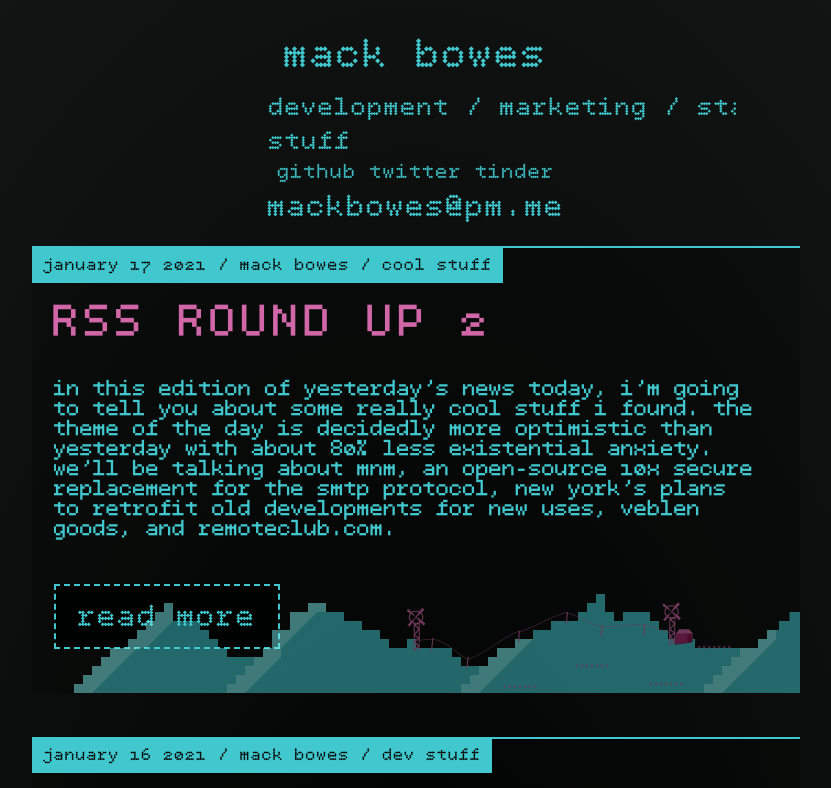
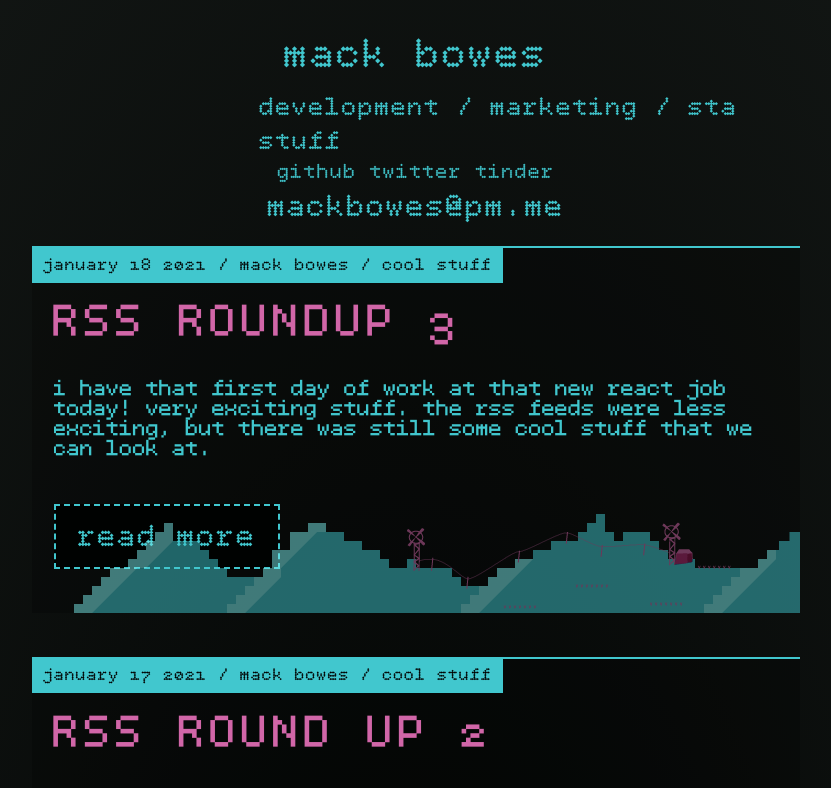
Before and after one commit to mackbowes/mackbowes.com, a Next.js app: page / in a window 1280 px wide. Shown: the top 788 px of the page, without its empty margins (224-1055 px from the left). Built offline with nearby package versions, Linux system fonts and the light colour scheme; a web font is replaced by a local one.

Commit message:
added new blog post

```diff
--- a/components/Card.js
+++ b/components/Card.js
@@ -7,6 +7,10 @@ export default function Card(props) {
     const [buttonContent, setButtonContent] = useState('read more');
     const [style, setStyle] = useState({  scrollbarWidth: `none`,
         scrollbarColor: `var(--text) #d166a8`, height: `100%`})
+
+    const doNothing = e => {
+        e.preventDefault();
+    }
 
     const handleClick = e => {
         setShow(!show);
@@ -38,7 +42,7 @@ export default function Card(props) {
           {children(show)}
         </div>
         <button className={styles.cardButton} onClick={handleClick}>{buttonContent}</button>
-        <img src="/images/card-bottom-01.png" className={styles.bottomimg} />
+        <img onClick={doNothing} onContextMenu={doNothing} src="/images/card-bottom-01.png" className={styles.bottomimg} />
         </article>
 
     )
--- a/pages/index.js
+++ b/pages/index.js
@@ -207,6 +207,34 @@ export default function Home() {
           </ul>
           <p>I really need to figure out a CMS, typing all this out in jsx is a dangerous game.</p>
         </Card>
+        <Card
+        title="rss roundup 3"
+        info="january 18 2021 / mack bowes / cool stuff">
+          <p>I have that first day of work at that new react job today! Very exciting stuff. The RSS feeds were less exciting, but there was still some cool stuff that we can look at.</p>
+          <ul>
+            <li>The Fediverse, or more specifically <IL href="https://slashdev.space/posts/2021-01-18-reasons-the-fediverse-is-better" tooltip="6 Reasons the Fediverse is better than regular social media on slashdev.space">6 reasons it's better than regular social media.</IL>
+            <ul>
+              <li>The fediverse is an inclusive term for open, distributed social media platforms like <IL href="https://joinmastodon.org/">mastodon,</IL> basically twitter, <IL href="https://peer.tube/" tooltip="peer tube">peer.tube</IL>, basically youtube, and <IL href="https://pixelfed.org/" tooltip="Pixelfed.org">pixelfed</IL> for the people who love IG.</li>
+              <li>Notably didn't mention a twitter clone which could be a cool project.</li>
+              <li>These services are decentralized which is a big idea in the moment with the fricken president of the united states getting bounced from the internet. no cap he's a racist shit bag that attempted to overthrow 'democracy', but people are just hyper aware of twitter et al.'s ability to bounce them.</li>
+            </ul>
+            </li>
+            <li><IL href="https://www.eleuther.ai/gpt-neo" tooltip="GPT-Neo's product description">GPT-Neo</IL>, a Free and Open Source AI thingy. 'a series of transformer-based language models loosely styled around the GPT architecture that we plan to train and open source.'
+              <ul>
+                <li>x-post under startup stuff - i've seen chatter about conversational design trending, with organizations looking for ways to minimize costs on customer support, business development, sales, etc. etc.</li>
+                <li>natural language processing, chat bots et al, are the key to fulfilling that demand.</li>
+              </ul>
+            </li>
+            <li>A way to <IL href="https://thinkingthrough.substack.com/p/context-switching-cost-more-than" tooltip="Context Switching costs more than we give it credit for by Mayank Verma on Substack">minimize context-switching costs</IL>
+            <ul>
+              <li>Context switching is a term for the cognitive load of switching between different types of tasks</li>
+              <li>something to be avoided if you're working on difficult things because difficult things require a tremendous cognitive load to begin with</li>
+              <li>further evidence for employing a cal newport style time blocking system to get hard shit done</li>
+              <li>x-post under startup stuff - engineers would probably go for an application that blocks pings and notifications that encourage rapid context switching</li>
+            </ul>
+            </li>
+          </ul>
+        </Card>
       </main>
       <footer style={{
         display: `flex`,
```
